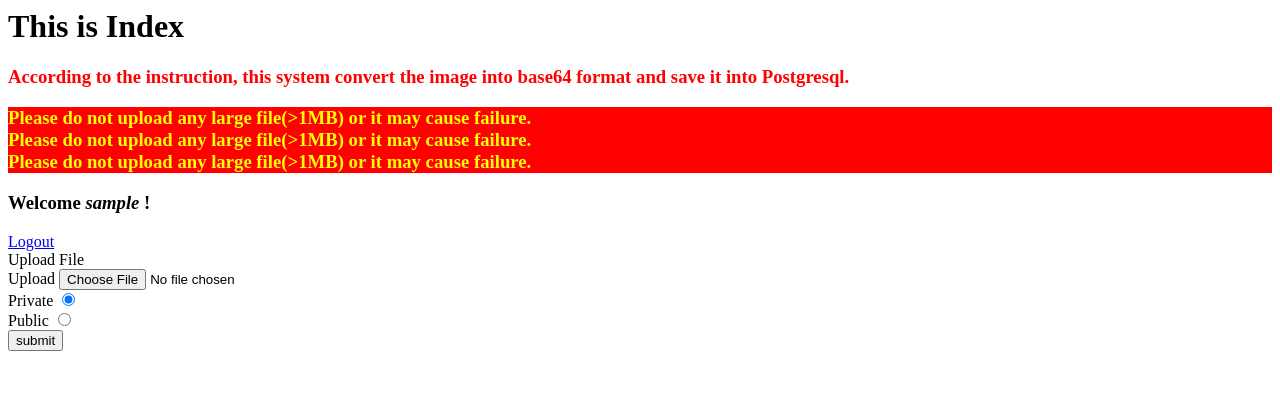
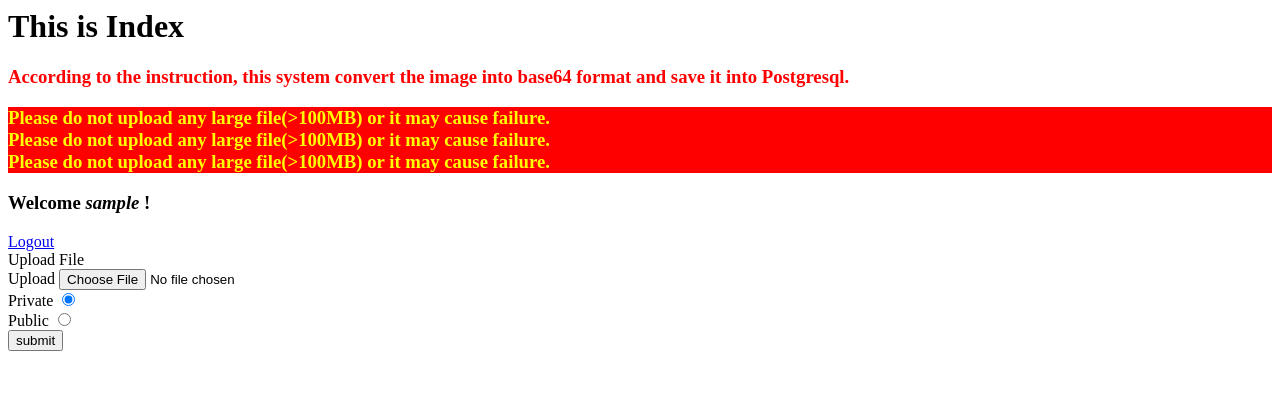
Before and after one commit to chichichen10/ImageUpload, a PHP site: page / in a window 1280 px wide. Shown: the top 420 px of the page. Run offline with PHP 8.4, Linux system fonts and the light colour scheme; the visitor is signed in with stand-in values (Sample User, id 1); data that the repository does not hold is empty; some libraries are stand-ins or nearby versions.

Commit message:
add warning

```diff
--- a/web/index.php
+++ b/web/index.php
@@ -7,9 +7,9 @@
     According to the instruction, this system convert the image into base64 format and
     save it into Postgresql.</h3>
 <h3 style="background-color:red;color:yellow">
-    Please do not upload any large file(>1MB) or it may cause failure.<br>
-    Please do not upload any large file(>1MB) or it may cause failure.<br>
-    Please do not upload any large file(>1MB) or it may cause failure.
+    Please do not upload any large file(>100MB) or it may cause failure.<br>
+    Please do not upload any large file(>100MB) or it may cause failure.<br>
+    Please do not upload any large file(>100MB) or it may cause failure.
     <?php
     $logedin = false;
     if ($_SESSION['username'] != null) {
```
